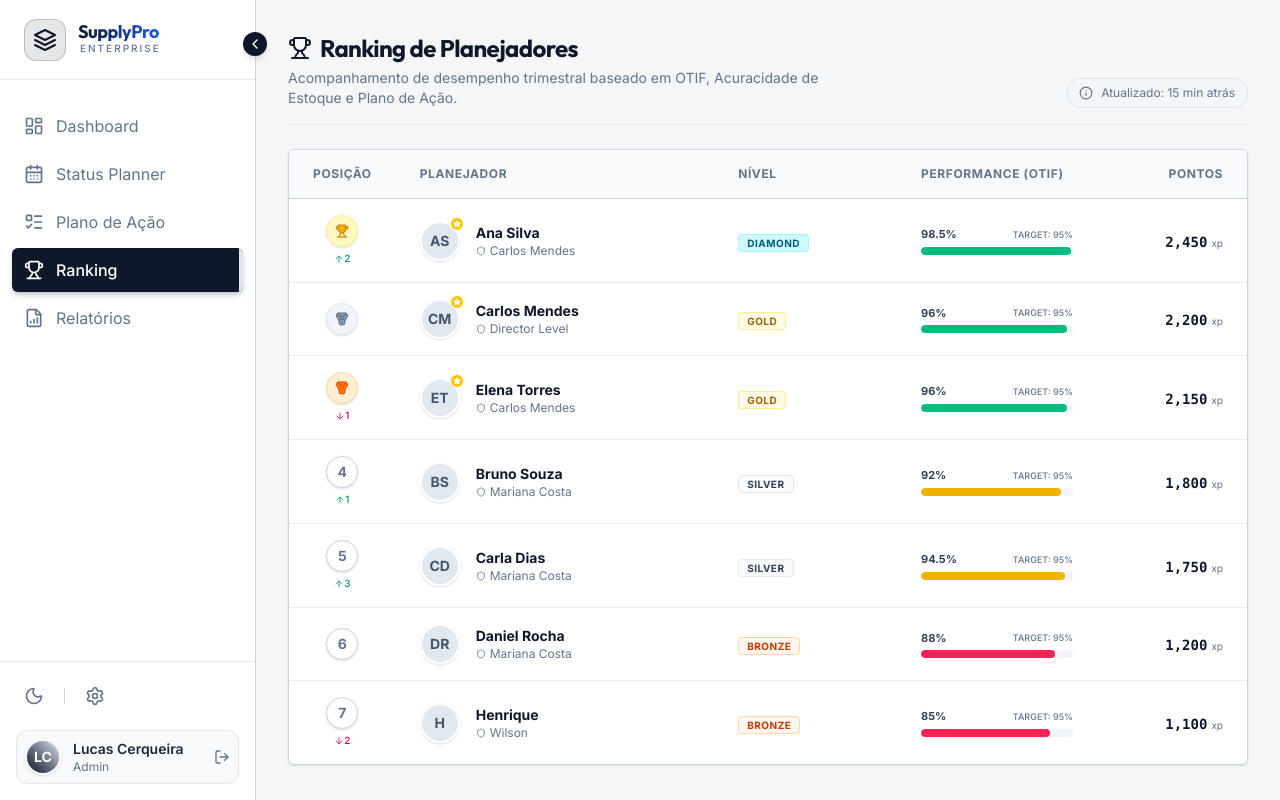
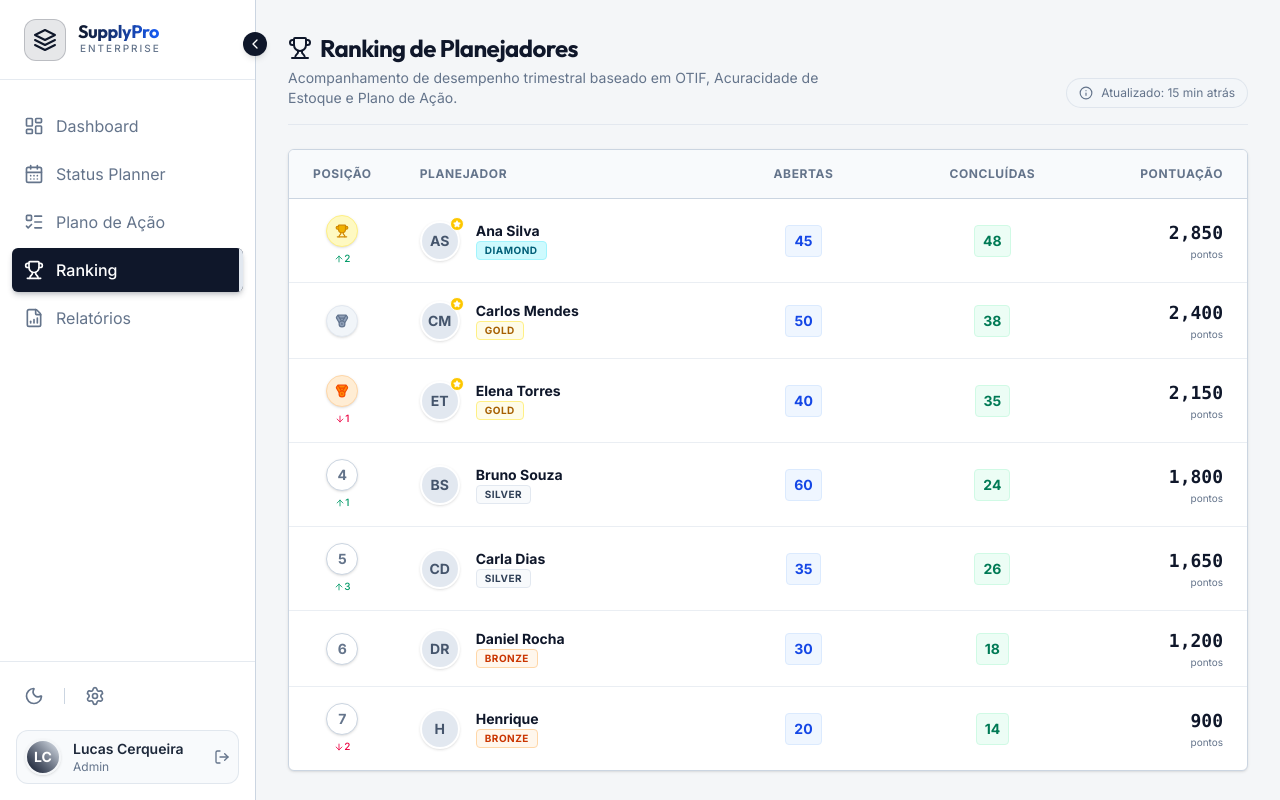
Before and after one commit to lukaobrabao-cpu/SupplyPro, a Next.js app: page /ranking in a window 1280 px wide. Built offline with nearby package versions, Linux system fonts and the light colour scheme.

Commit message:
Feat: Update Ranking System to score based on Action Plans (Opened vs Completed)

```diff
--- a/src/components/ranking/ranking-list.tsx
+++ b/src/components/ranking/ranking-list.tsx
@@ -2,6 +2,8 @@
 
 import { cn } from "@/lib/utils";
 import { Trophy, Medal, Star, TrendingUp, ArrowUp, ArrowDown, Shield } from "lucide-react";
+
+// ... imports
 
 interface PlannerRank {
     rank: number;
@@ -13,17 +15,19 @@ interface PlannerRank {
     otif: number;
     badges: string[];
     progress: number;
-    trend: number; // New field for trend logic
+    trend: number;
+    actionsOpened: number;
+    actionsCompleted: number;
 }
 
 export const RANKING_DATA: PlannerRank[] = [
-    { rank: 1, name: "Ana Silva", teamLeader: "Carlos Mendes", points: 2450, level: "Diamond", otif: 98.5, badges: ["MVP", "Zero Shortage"], progress: 92, trend: 2 },
-    { rank: 2, name: "Carlos Mendes", teamLeader: "Director Level", points: 2200, level: "Gold", otif: 96.0, badges: ["Problem Solver"], progress: 75, trend: 0 },
-    { rank: 3, name: "Elena Torres", teamLeader: "Carlos Mendes", points: 2150, level: "Gold", otif: 96.0, badges: ["Fast Typer"], progress: 60, trend: -1 },
-    { rank: 4, name: "Bruno Souza", teamLeader: "Mariana Costa", points: 1800, level: "Silver", otif: 92.0, badges: [], progress: 45, trend: 1 },
-    { rank: 5, name: "Carla Dias", teamLeader: "Mariana Costa", points: 1750, level: "Silver", otif: 94.5, badges: [], progress: 30, trend: 3 },
-    { rank: 6, name: "Daniel Rocha", teamLeader: "Mariana Costa", points: 1200, level: "Bronze", otif: 88.0, badges: [], progress: 80, trend: 0 },
-    { rank: 7, name: "Henrique", teamLeader: "Wilson", points: 1100, level: "Bronze", otif: 85.0, badges: [], progress: 20, trend: -2 },
+    { rank: 1, name: "Ana Silva", teamLeader: "Carlos Mendes", points: 2850, level: "Diamond", otif: 98.5, badges: ["MVP", "Zero Shortage"], progress: 92, trend: 2, actionsOpened: 45, actionsCompleted: 48 }, // 48*50 + 45*10 = 2400 + 450 = 2850
+    { rank: 2, name: "Carlos Mendes", teamLeader: "Director Level", points: 2400, level: "Gold", otif: 96.0, badges: ["Problem Solver"], progress: 75, trend: 0, actionsOpened: 50, actionsCompleted: 38 }, // 38*50 + 50*10 = 1900 + 500 = 2400
+    { rank: 3, name: "Elena Torres", teamLeader: "Carlos Mendes", points: 2150, level: "Gold", otif: 96.0, badges: ["Fast Typer"], progress: 60, trend: -1, actionsOpened: 40, actionsCompleted: 35 },
+    { rank: 4, name: "Bruno Souza", teamLeader: "Mariana Costa", points: 1800, level: "Silver", otif: 92.0, badges: [], progress: 45, trend: 1, actionsOpened: 60, actionsCompleted: 24 },
+    { rank: 5, name: "Carla Dias", teamLeader: "Mariana Costa", points: 1650, level: "Silver", otif: 94.5, badges: [], progress: 30, trend: 3, actionsOpened: 35, actionsCompleted: 26 },
+    { rank: 6, name: "Daniel Rocha", teamLeader: "Mariana Costa", points: 1200, level: "Bronze", otif: 88.0, badges: [], progress: 80, trend: 0, actionsOpened: 30, actionsCompleted: 18 },
+    { rank: 7, name: "Henrique", teamLeader: "Wilson", points: 900, level: "Bronze", otif: 85.0, badges: [], progress: 20, trend: -2, actionsOpened: 20, actionsCompleted: 14 },
 ];
 
 function RankBadge({ rank }: { rank: number }) {
@@ -53,11 +57,11 @@ export function RankingList() {
             <table className="w-full text-left border-collapse">
                 <thead>
                     <tr className="bg-[#f8fafc] dark:bg-[#1e293b] border-b border-border text-xs uppercase text-muted-foreground font-semibold tracking-wider">
-                        <th className="px-6 py-4 w-[100px] text-center">Posição</th>
+                        <th className="px-6 py-4 w-[80px] text-center">Posição</th>
                         <th className="px-6 py-4">Planejador</th>
-                        <th className="px-6 py-4">Nível</th>
-                        <th className="px-6 py-4 w-[200px]">Performance (OTIF)</th>
-                        <th className="px-6 py-4 w-[150px] text-right">Pontos</th>
+                        <th className="px-6 py-4 text-center">Abertas</th>
+                        <th className="px-6 py-4 text-center">Concluídas</th>
+                        <th className="px-6 py-4 w-[150px] text-right">Pontuação</th>
                     </tr>
                 </thead>
                 <tbody className="divide-y divide-border/40">
@@ -92,41 +96,32 @@ export function RankingList() {
                                     <div>
                                         <div className="font-bold text-[#0f172a] dark:text-slate-100 text-sm">{planner.name}</div>
                                         <div className="text-xs text-muted-foreground flex items-center gap-1">
-                                            <Shield size={10} />
-                                            {planner.teamLeader}
+                                            <LevelBadge level={planner.level} />
                                         </div>
                                     </div>
                                 </div>
                             </td>
 
-                            {/* Level */}
-                            <td className="px-6 py-4">
-                                <LevelBadge level={planner.level} />
+                            {/* Ações Abertas */}
+                            <td className="px-6 py-4 text-center">
+                                <div className="inline-flex flex-col items-center justify-center bg-blue-50 dark:bg-blue-900/20 text-blue-700 dark:text-blue-300 font-bold text-sm h-8 min-w-[32px] px-2 rounded-md border border-blue-100 dark:border-blue-800/50">
+                                    {planner.actionsOpened}
+                                </div>
                             </td>
 
-                            {/* OTIF Progress */}
-                            <td className="px-6 py-4">
-                                <div className="w-full">
-                                    <div className="flex justify-between items-center mb-1">
-                                        <span className="text-[11px] font-bold text-slate-700 dark:text-slate-300">{planner.otif}%</span>
-                                        <span className="text-[9px] text-muted-foreground font-medium uppercase">Target: 95%</span>
-                                    </div>
-                                    <div className="h-2 w-full bg-slate-100 dark:bg-slate-800 rounded-full overflow-hidden">
-                                        <div
-                                            className={cn("h-full rounded-full transition-all duration-1000",
-                                                planner.otif >= 95 ? "bg-emerald-500" :
-                                                    planner.otif >= 90 ? "bg-yellow-500" : "bg-rose-500"
-                                            )}
-                                            style={{ width: `${planner.otif}%` }}
-                                        />
-                                    </div>
+                            {/* Ações Concluídas */}
+                            <td className="px-6 py-4 text-center">
+                                <div className="inline-flex flex-col items-center justify-center bg-emerald-50 dark:bg-emerald-900/20 text-emerald-700 dark:text-emerald-300 font-bold text-sm h-8 min-w-[32px] px-2 rounded-md border border-emerald-100 dark:border-emerald-800/50">
+                                    {planner.actionsCompleted}
                                 </div>
                             </td>
 
                             {/* Points */}
                             <td className="px-6 py-4 text-right">
-                                <span className="font-mono font-bold text-primary text-sm">{planner.points.toLocaleString()}</span>
-                                <span className="text-[10px] text-muted-foreground ml-1">xp</span>
+                                <div className="flex flex-col items-end">
+                                    <span className="font-mono font-bold text-primary text-lg">{planner.points.toLocaleString()}</span>
+                                    <span className="text-[10px] text-muted-foreground">pontos</span>
+                                </div>
                             </td>
                         </tr>
                     ))}
```
